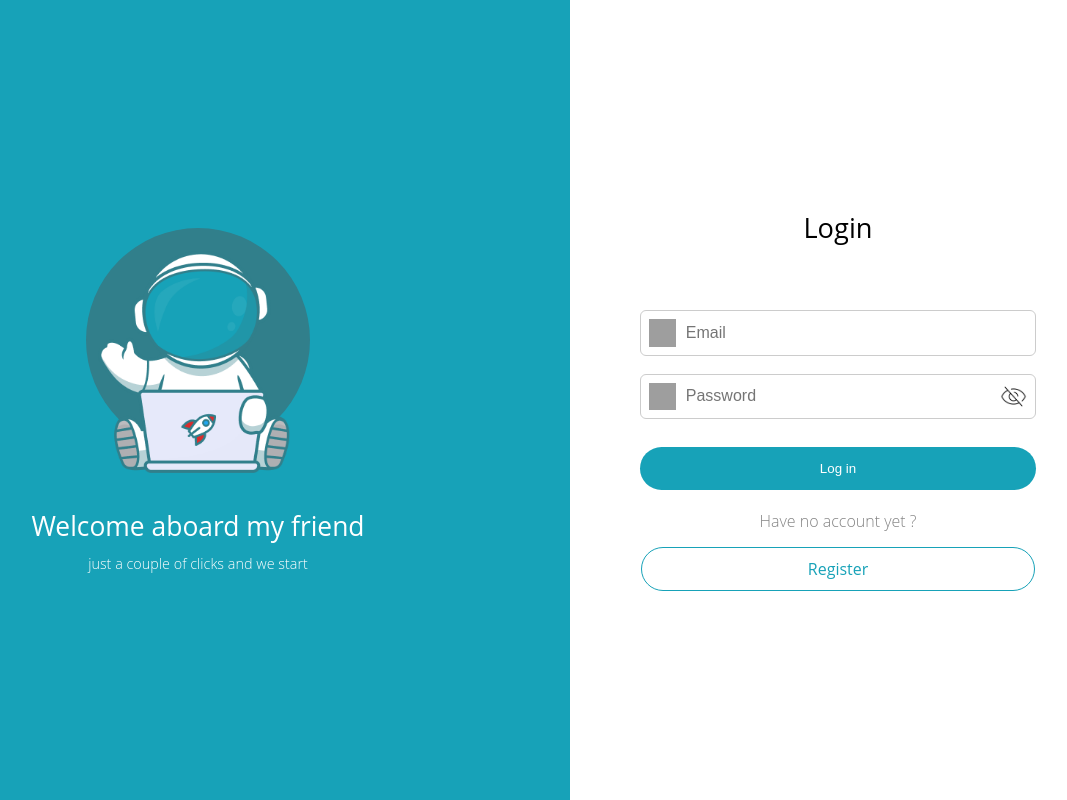
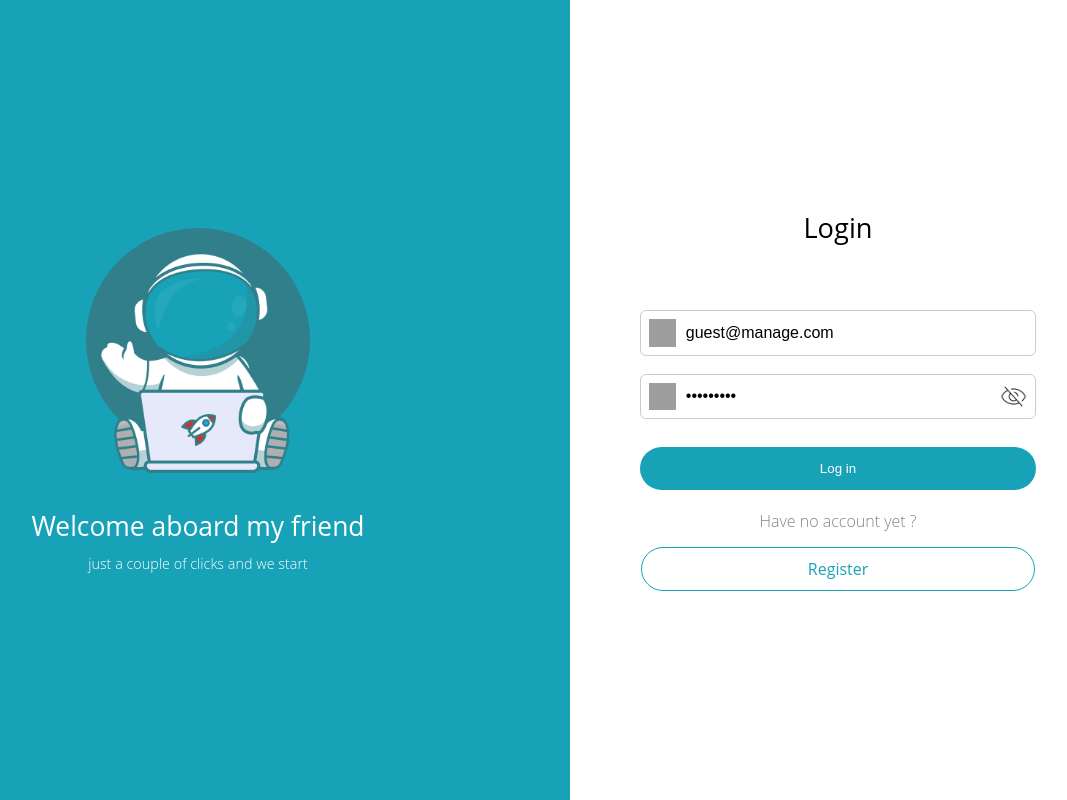
Before and after one commit to KingVinay/ProManage, a React (Create React App) app: page /login in a window 1280 px wide. Shown: the whole page, without its empty margins (174-1241 px from the left). Built offline with nearby package versions, Linux system fonts and the light colour scheme; grey boxes are pictures that could not be loaded.

Commit message:
Guest Login and Settings Restriction for Guest

```diff
--- a/src/Components/Login/Login.js
+++ b/src/Components/Login/Login.js
@@ -13,8 +13,8 @@ import eyeSlashIcon from "../../Assets/eyeslash.png";
 import { jwtDecode } from "jwt-decode";
 
 const Login = () => {
-  const [email, setEmail] = useState("");
-  const [password, setPassword] = useState("");
+  const [email, setEmail] = useState("guest@manage.com");
+  const [password, setPassword] = useState("asdf@1234");
   const [showPassword, setShowPassword] = useState(false);
   const navigate = useNavigate();
 
--- a/src/Components/Settings/Settings.js
+++ b/src/Components/Settings/Settings.js
@@ -77,6 +77,11 @@ const Settings = () => {
     <div className={styles.settingsContainer}>
       <Navbar option="Settings" />
       <div className={styles.settingsContent}>
+        <>
+          {email === "guest@manage.com" ? (
+            <span>Guest Cannot Access Settings!</span>
+          ) : (
+            <>
               <span>Settings</span>
               <form onSubmit={handleUpdate} className={styles.form}>
                 <div className={styles.inputGroup}>
@@ -151,6 +156,9 @@ const Settings = () => {
                   Update
                 </button>
               </form>
+            </>
+          )}
+        </>
       </div>
     </div>
   );
```
Lines whose indentation alone changed are shown as unchanged.
